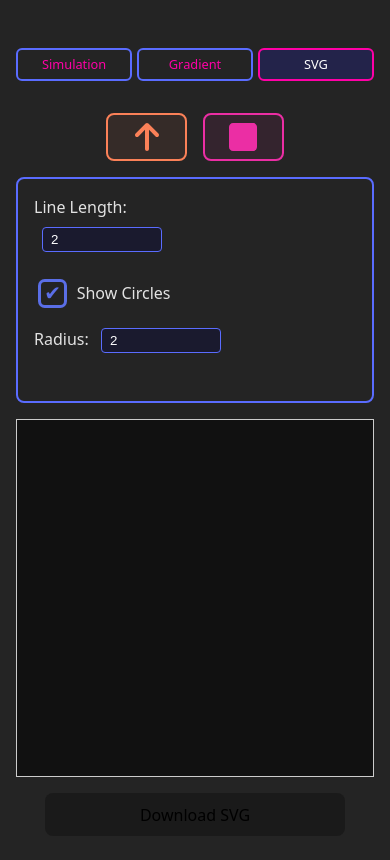
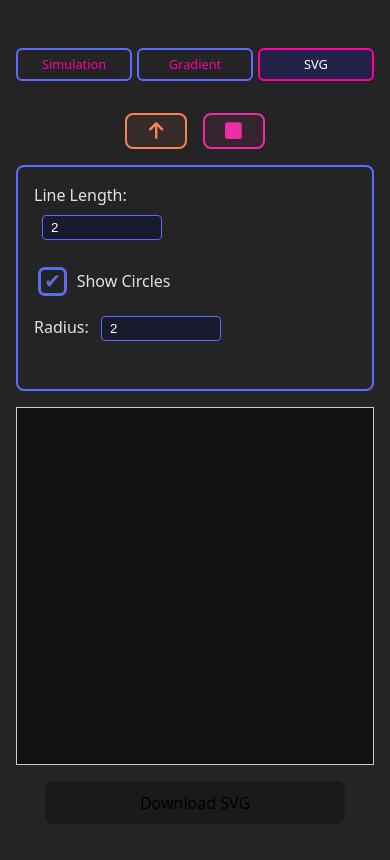
Before and after one commit to chriswininger/DLA-Studio-2025, a React (Vite) app: page /DLA-Studio-2025/svg-dla in a window 390 px wide. Shown: the top 860 px of the page. Built offline with nearby package versions, Linux system fonts and the light colour scheme.

Commit message:
shrink icons on mobile

```diff
--- a/src/tabs/SVGDLA/SVGDLA.css
+++ b/src/tabs/SVGDLA/SVGDLA.css
@@ -91,6 +91,16 @@
     justify-content: center;
   }
 
+  .dlasim_tool-btn {
+    width: 36px;
+    height: 36px;
+    font-size: 1.5rem;
+  }
+
+  .dlasim_tool-icon {
+    font-size: 1.2rem;
+  }
+
   .svgdla-svg-container {
     margin-right: 0;
     margin-bottom: 1rem;
--- a/src/tabs/Simple2DAnimatedDLA/tool-bar/tool-bar.css
+++ b/src/tabs/Simple2DAnimatedDLA/tool-bar/tool-bar.css
@@ -36,3 +36,16 @@
 .dlasim_tool-icon {
   pointer-events: none;
 }
+
+/* Mobile responsive styles for tool buttons */
+@media (max-width: 768px) {
+  .dlasim_tool-btn {
+    width: 36px;
+    height: 36px;
+    font-size: 1.5rem;
+  }
+
+  .dlasim_tool-icon {
+    font-size: 1.2rem;
+  }
+}
```
